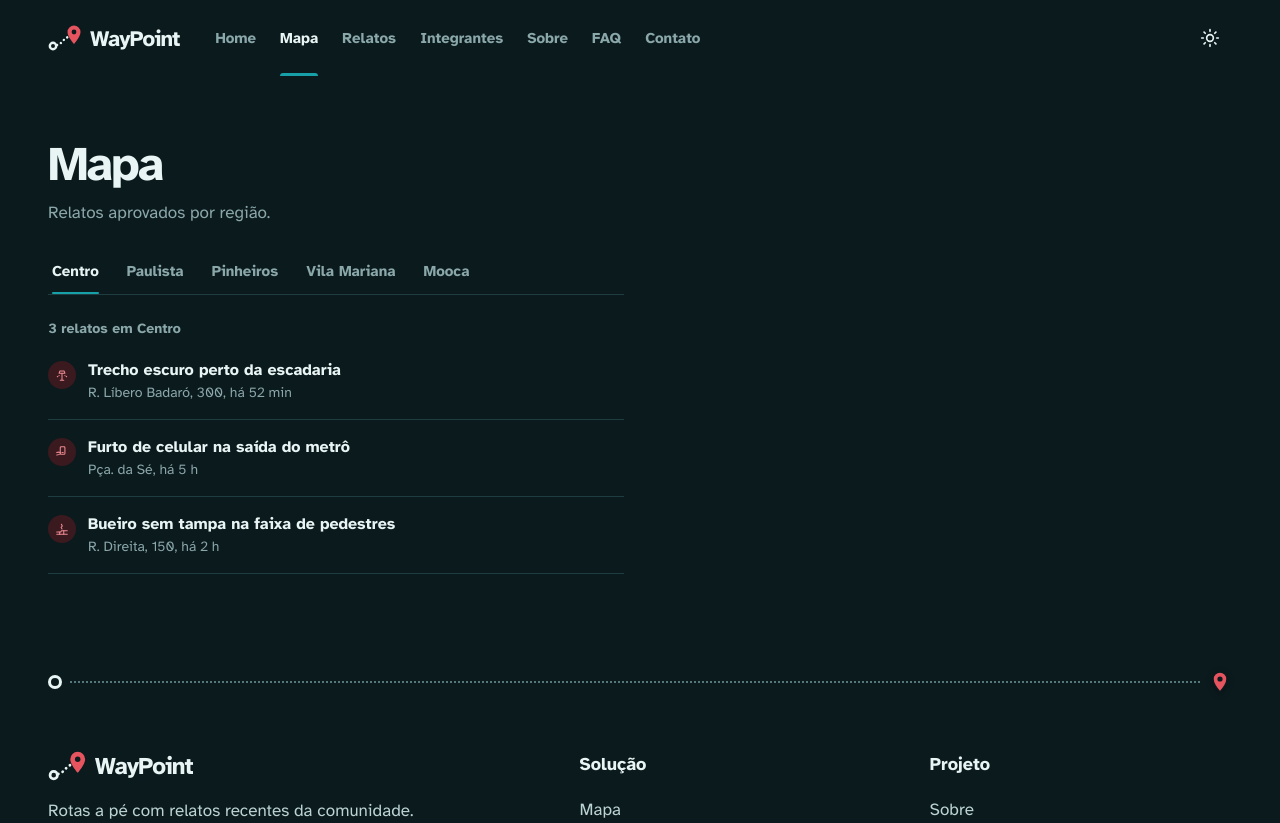
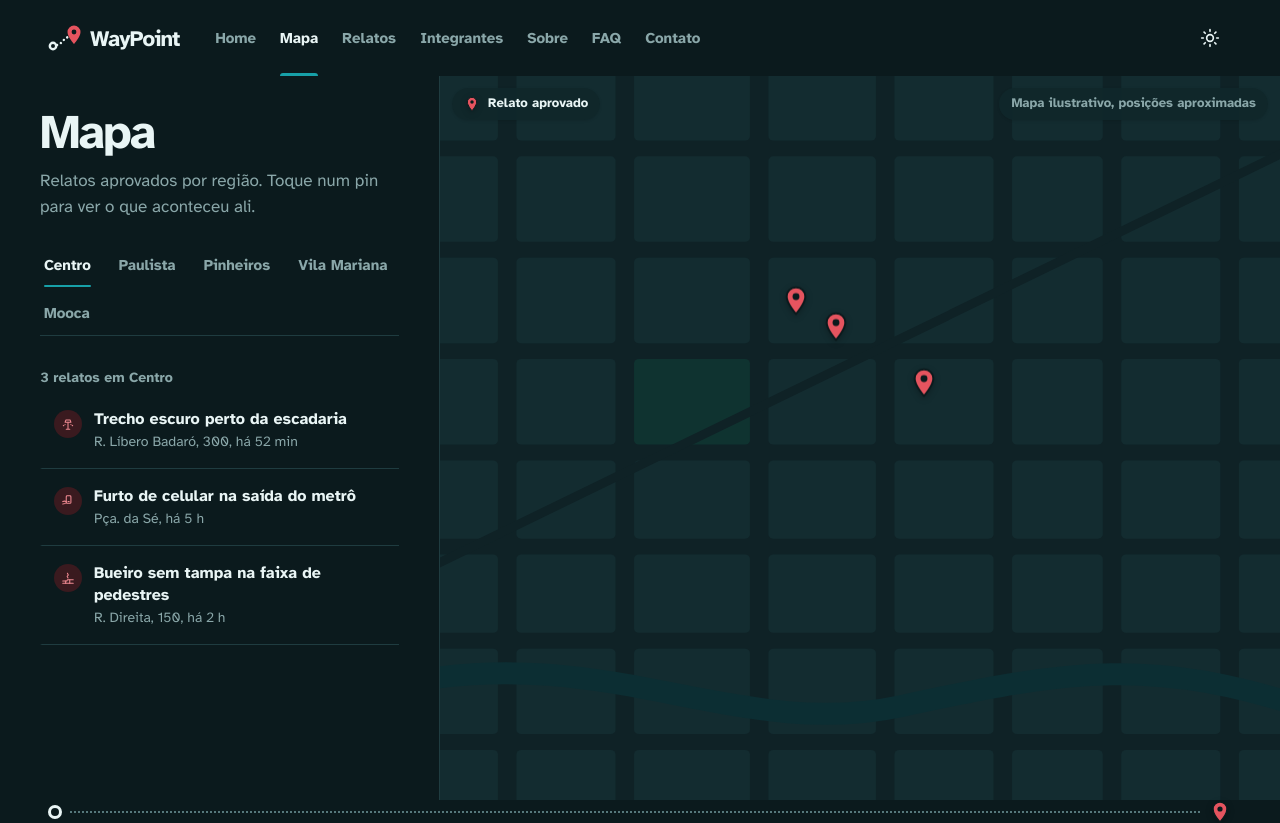
Before and after one commit to pivattidev/waypoint, a React (Vite) app: page /mapa in a window 1280 px wide. Shown: the top 823 px of the page. Built offline with nearby package versions, Linux system fonts and the light colour scheme.

Commit message:
feat: mostra o mapa ao lado da lista e destaca o relato escolhido

```diff
--- a/src/components/Layout.tsx
+++ b/src/components/Layout.tsx
@@ -5,6 +5,8 @@ import Header from './Header'
 
 export default function Layout() {
   const { pathname } = useLocation()
+  // O Mapa controla a própria largura (mapa até a borda) e o espaço do header fixo
+  const larguraTotal = pathname === '/mapa'
 
   // Chaves no corpo: scrollTo devolve uma Promise em navegadores novos,
   // e o React trataria o retorno como função de limpeza.
@@ -22,7 +24,14 @@ export default function Layout() {
       </a>
       {/* Header fixo e translúcido: o conteúdo passa por baixo dele */}
       <Header />
-      <main id="conteudo" className="mx-auto w-full max-w-[1760px] flex-1 px-4 pb-24 pt-[calc(76px+3rem)] sm:px-6 sm:pt-[calc(76px+4rem)] lg:px-12">
+      <main
+        id="conteudo"
+        className={
+          larguraTotal
+            ? 'w-full flex-1'
+            : 'mx-auto w-full max-w-[1760px] flex-1 px-4 pb-24 pt-[calc(76px+3rem)] sm:px-6 sm:pt-[calc(76px+4rem)] lg:px-12'
+        }
+      >
         <Outlet />
       </main>
       <Footer />
--- a/src/pages/Mapa.tsx
+++ b/src/pages/Mapa.tsx
@@ -2,6 +2,7 @@ import { useState, type CSSProperties } from 'react'
 import { LinkBotao } from '../components/Button'
 import CategoriaIcone from '../components/CategoriaIcone'
 import { Carregando, ListaVazia, MensagemErro } from '../components/EstadoTela'
+import MapaPrevia from '../components/MapaPrevia'
 import { useRequisicao } from '../hooks/useRequisicao'
 import { listarRegioes } from '../services/regioes'
 import { listarRelatosDaRegiao } from '../services/relatos'
@@ -20,17 +21,26 @@ export default function Mapa() {
   // Sem região escolhida, mostra a primeira da lista
   const [escolhida, setEscolhida] = useState<number | null>(null)
   const regiaoId = escolhida ?? regioes.dados?.[0]?.id ?? null
+  const [selecionadoId, setSelecionadoId] = useState<number | null>(null)
 
   const relatos = useRequisicao(() => (regiaoId === null ? Promise.resolve([]) : listarRelatosDaRegiao(regiaoId)), [regiaoId])
   const regiao = regioes.dados?.find((g) => g.id === regiaoId) ?? null
 
+  // Trocar de região limpa a seleção
+  const escolherRegiao = (id: number) => {
+    setEscolhida(id)
+    setSelecionadoId(null)
+  }
   const lista = relatos.dados ?? []
 
   return (
-    <div className="max-w-xl">
+    <div className="flex flex-col pt-[76px] lg:grid lg:h-dvh lg:grid-cols-[400px_minmax(0,1fr)] xl:grid-cols-[440px_minmax(0,1fr)]">
+      {/* Painel (no celular: cabeçalho em cima, lista depois do mapa) */}
+      <aside className="min-h-0 max-lg:contents lg:flex lg:flex-col lg:border-r lg:border-line">
+        <div className="px-4 pb-4 pt-8 sm:px-6 lg:px-10 max-lg:order-1">
           <h1 className="entrar text-[clamp(2.25rem,4vw,3rem)] font-extrabold leading-none tracking-[-0.04em]">Mapa</h1>
           <p className="entrar mt-3 text-[17px] text-muted" style={ordem(1)}>
-        Relatos aprovados por região.
+            Relatos aprovados por região. Toque num pin para ver o que aconteceu ali.
           </p>
 
           {regioes.carregando && <div className="mt-6 h-11 w-3/4 animate-pulse rounded-full bg-skeleton" aria-hidden />}
@@ -40,18 +50,20 @@ export default function Mapa() {
             </div>
           )}
           {regioes.dados && (
-        <div role="group" aria-label="Regiões" className="entrar faixa-rolavel mt-6 border-b border-line" style={ordem(2)}>
-          <div className="flex w-max gap-5">
+            <div role="group" aria-label="Regiões" className="entrar faixa-rolavel -mx-4 mt-6 border-b border-line px-4 sm:-mx-6 sm:px-6 lg:mx-0 lg:px-0" style={ordem(2)}>
+              <div className="flex w-max gap-5 lg:w-auto lg:flex-wrap lg:gap-x-5 lg:gap-y-1">
                 {regioes.dados.map((g) => (
-              <button key={g.id} type="button" aria-pressed={g.id === regiaoId} onClick={() => setEscolhida(g.id)} className={abaRegiao(g.id === regiaoId)}>
+                  <button key={g.id} type="button" aria-pressed={g.id === regiaoId} onClick={() => escolherRegiao(g.id)} className={abaRegiao(g.id === regiaoId)}>
                     {g.nome}
                   </button>
                 ))}
               </div>
             </div>
           )}
+        </div>
 
-      <div className="pt-6">
+        {/* Lista: no desktop rola dentro do painel; no celular vem depois do mapa */}
+        <div className="min-h-0 flex-1 px-4 pb-10 sm:px-6 lg:overflow-y-auto lg:px-10 max-lg:order-3 max-lg:pt-6">
           {relatos.carregando && <Carregando texto="Buscando relatos da região" />}
           {relatos.erro && (
             <MensagemErro titulo="Não foi possível carregar os relatos" mensagem={relatos.erro.message} onTentarNovamente={relatos.recarregar} />
@@ -64,26 +76,49 @@ export default function Mapa() {
           )}
           {!relatos.carregando && lista.length > 0 && (
             <>
-            <p className="tabular entrar pb-1 text-sm font-bold text-muted" style={ordem(3)} aria-live="polite">
+              <p className="tabular entrar pb-1 pt-2 text-sm font-bold text-muted lg:pt-4" style={ordem(3)} aria-live="polite">
                 {lista.length} {lista.length === 1 ? 'relato' : 'relatos'}
                 {regiao ? ` em ${regiao.nome}` : ''}
               </p>
               <ul>
-              {lista.map((r, i) => (
-                <li key={r.id} className="entrar grid grid-cols-[1.75rem_minmax(0,1fr)] items-start gap-3 border-b border-line py-4" style={ordem(4 + i)}>
+                {lista.map((r, i) => {
+                  const ativo = r.id === selecionadoId
+                  return (
+                    <li key={r.id} className="entrar" style={ordem(4 + i)}>
+                      <button
+                        type="button"
+                        onClick={() => setSelecionadoId(ativo ? null : r.id)}
+                        aria-pressed={ativo}
+                        // Selecionado: só uma barra teal à esquerda e o título em teal (sem bloco de fundo)
+                        className={`group grid w-full grid-cols-[1.75rem_minmax(0,1fr)] items-start gap-3 border-b border-l-2 border-b-line py-4 pl-3 text-left transition-colors duration-150 ${
+                          ativo ? 'border-l-teal' : 'border-l-transparent hover:border-l-line-strong'
+                        }`}
+                      >
                         <span className="mt-0.5 grid size-7 place-items-center rounded-full bg-alert-bg text-alert-text">
                           <CategoriaIcone nome={r.categoriaNome} className="size-3.5" />
                         </span>
                         <span className="min-w-0">
-                    <span className="block font-bold leading-snug">{r.titulo}</span>
+                          <span className={`block font-bold leading-snug transition-colors ${ativo ? 'text-link' : 'text-ink group-hover:text-link'}`}>{r.titulo}</span>
                           <span className="mt-0.5 block text-sm text-muted">
                             {r.logradouro}, {tempoDecorrido(r.dataOcorrencia)}
                           </span>
                         </span>
+                      </button>
                     </li>
-              ))}
+                  )
+                })}
               </ul>
             </>
+          )}
+        </div>
+      </aside>
+
+      {/* Mapa: ocupa todo o lado direito até a borda da tela; no celular, a largura toda */}
+      <div className="entrar relative h-[58dvh] lg:h-full max-lg:order-2" style={ordem(1)}>
+        {relatos.carregando || regiaoId === null ? (
+          <div className="h-full animate-pulse bg-skeleton" aria-hidden />
+        ) : (
+          <MapaPrevia relatos={lista} selecionadoId={selecionadoId} onSelecionar={setSelecionadoId} variante="tela" />
         )}
       </div>
     </div>
```
Lines whose indentation alone changed are shown as unchanged.
